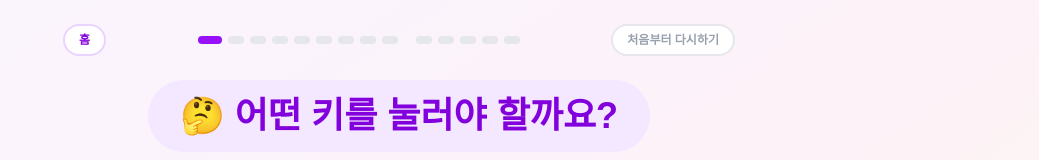
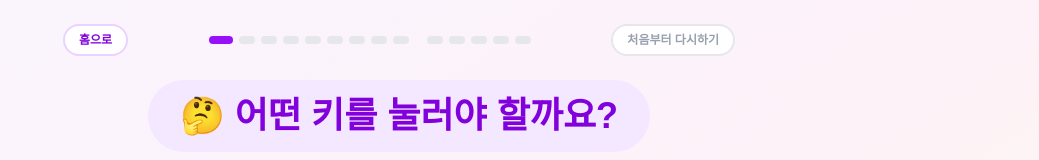
Before and after one commit to ddiae/computer-input-practice, a React (Vite) app: page / in a window 1280 px wide. Both pictures are taken after a click on the button "🚀 시작하기". Shown: the top 160 px of the page, without its empty margins (241-1280 px from the left). Built offline with nearby package versions, Linux system fonts and the light colour scheme.

Commit message:
rename: 홈 > 홈으로

```diff
--- a/src/features/progress/ProgressBar.tsx
+++ b/src/features/progress/ProgressBar.tsx
@@ -14,7 +14,7 @@ export function ProgressBar({ current, total, onHome, onReset, mode }: Props) {
         onClick={onHome}
         className="absolute left-4 px-3.5 py-1.5 bg-white border-2 border-purple-200 rounded-full text-xs font-bold text-purple-700 hover:bg-purple-50 hover:border-purple-400 transition-all cursor-pointer"
       >
-        홈
+        홈으로
       </button>
 
       {/* 별 */}
--- a/src/pages/keyboard-learn/KeyboardLearnPage.tsx
+++ b/src/pages/keyboard-learn/KeyboardLearnPage.tsx
@@ -223,7 +223,7 @@ export function KeyboardLearn({ onDone, onHome }: Props) {
           onClick={onHome}
           className="px-3.5 py-1.5 bg-white border-2 border-purple-200 rounded-full text-xs font-bold text-purple-700 hover:bg-purple-50 transition-all cursor-pointer"
         >
-          홈
+          홈으로
         </button>
         <div className="flex gap-1.5">
           {steps.map((_, i) => (
```
